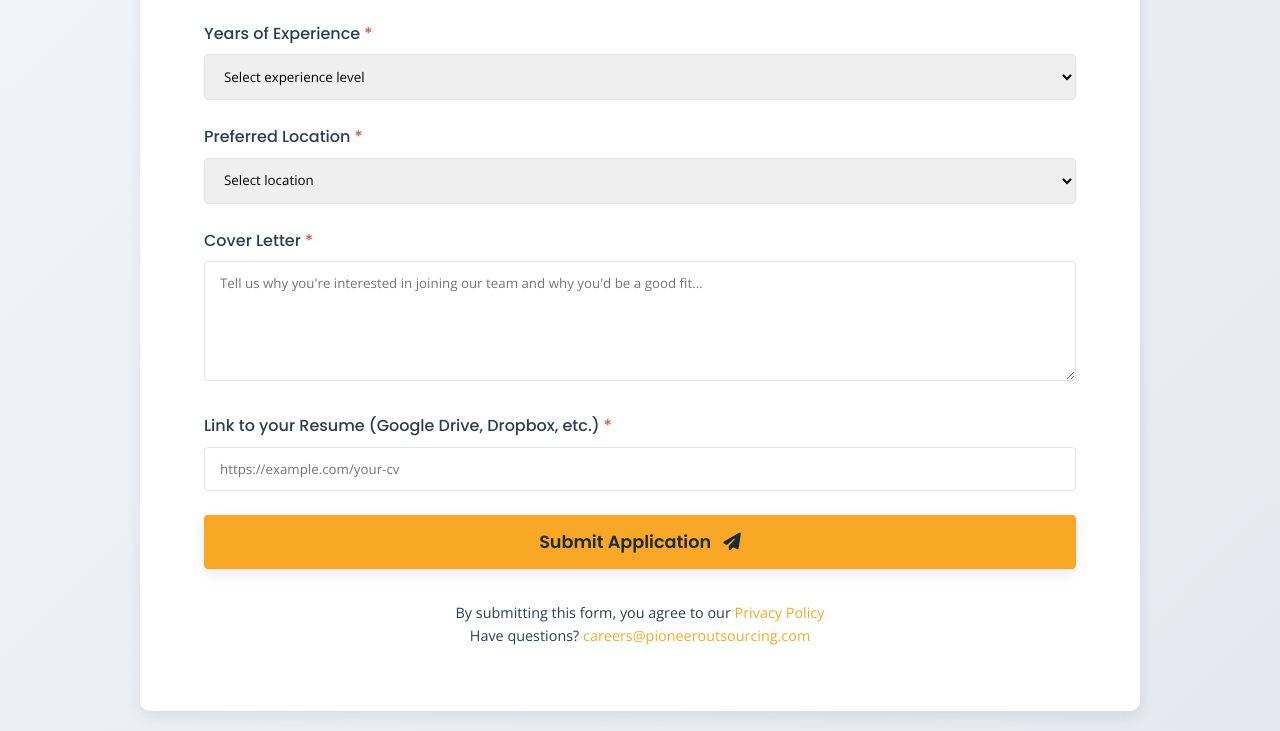
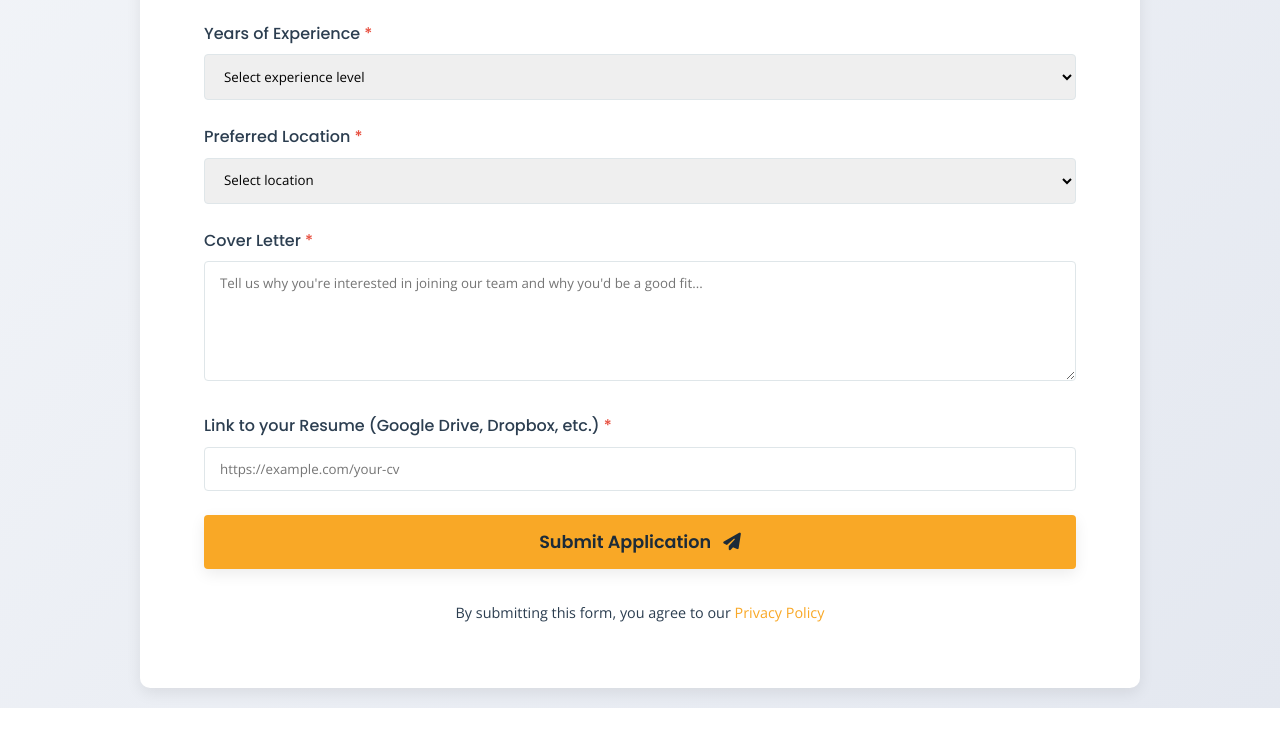
Before and after one commit to pioneeroutsourcingbpo-droid/pioneer-website, a plain HTML site: page application.html in a window 1280 px wide. Shown: the part 673-1404 px from the top of the page. After the commit the page ends 1381 px from the top, so only its background shows below. Drawn offline with nearby package versions, Linux system fonts and the light colour scheme.

Commit message:
Update application.html

```diff
--- a/application.html
+++ b/application.html
@@ -350,7 +350,6 @@
 
                 <div class="form-footer">
                     <p>By submitting this form, you agree to our <a href="#">Privacy Policy</a></p>
-                    <p>Have questions? <a href="mailto:careers@pioneeroutsourcing.com">careers@pioneeroutsourcing.com</a></p>
                 </div>
             </div>
         </div>
```
